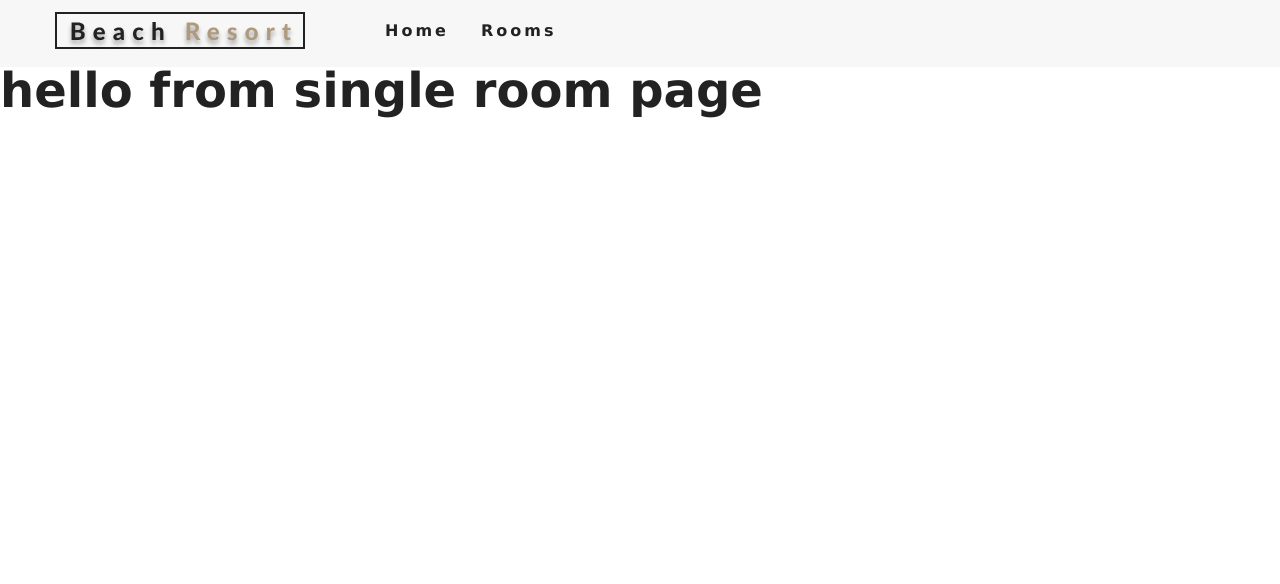
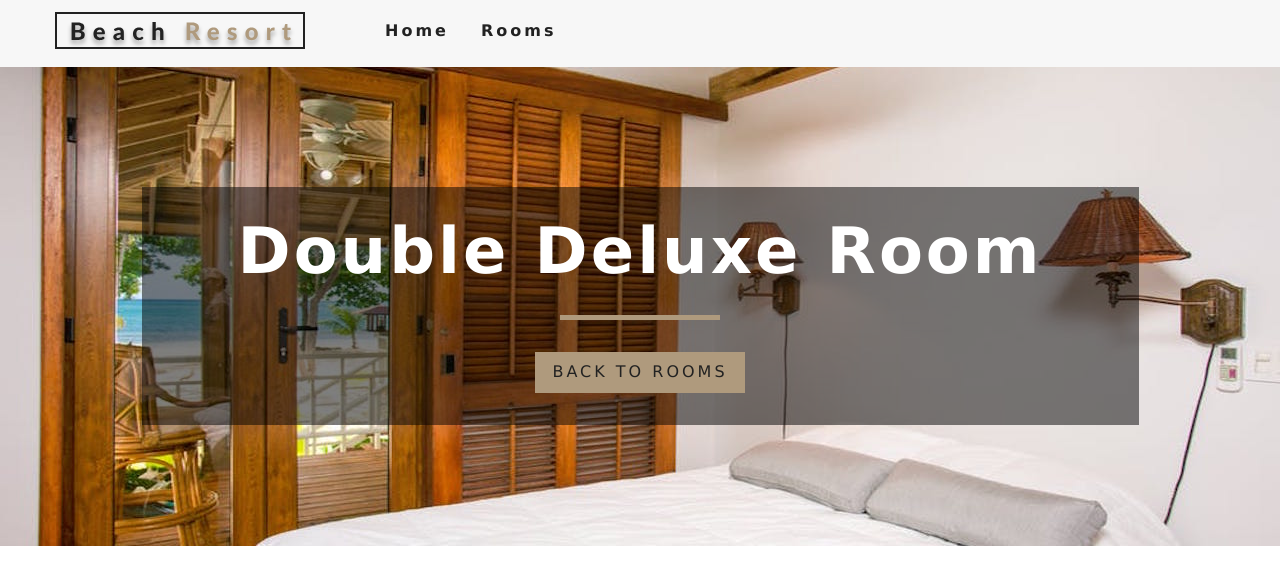
Before and after one commit to chirchir12/reservation, a React (Create React App) app: page /rooms/double-deluxe in a window 1280 px wide. Shown: the top 584 px of the page. Built offline with nearby package versions, Linux system fonts and the light colour scheme.

Commit message:
add styled components

```diff
--- a/package.json
+++ b/package.json
@@ -10,7 +10,8 @@
     "react-dom": "^16.13.1",
     "react-icons": "^3.10.0",
     "react-router-dom": "^5.2.0",
-    "react-scripts": "3.4.1"
+    "react-scripts": "3.4.1",
+    "styled-components": "^5.1.1"
   },
   "scripts": {
     "start": "react-scripts start",
--- a/src/Pages/SingleRoom.js
+++ b/src/Pages/SingleRoom.js
@@ -1,11 +1,54 @@
 import React, { Component } from 'react';
+import defaultImage from '../images/room-1.jpeg';
+import { RoomsContext } from '../context';
+import { Link } from 'react-router-dom';
+import Banner from '../components/Banner';
 
+import StyledHero from '../components/StyledHero';
 class SingleRoo extends Component {
+  static contextType = RoomsContext;
+  constructor(props) {
+    super(props);
+    this.state = {
+      slug: this.props.match.params.slug,
+      defaultImage,
+    };
+  }
+
   render() {
+    const { getRoom } = this.context;
+    const room = getRoom(this.state.slug);
+    if (!room) {
+      return (
+        <div className="error">
+          <h3>No such room exist</h3>
+          <Link className="btn-primary" to="/rooms">
+            Back to rooms
+          </Link>
+        </div>
+      );
+    }
+    const {
+      name,
+      description,
+      images,
+      size,
+      price,
+      breakfast,
+      extras,
+      pets,
+      capacity,
+    } = room;
     return (
-      <div>
-        <h1>hello from single room page</h1>
-      </div>
+      <>
+        <StyledHero img={images[0] || this.state.defaultImage}>
+          <Banner title={`${name} room`}>
+            <Link to="/rooms" className="btn-primary">
+              back to rooms
+            </Link>
+          </Banner>
+        </StyledHero>
+      </>
     );
   }
 }
--- a/src/components/Room.js
+++ b/src/components/Room.js
@@ -1,4 +1,5 @@
 import React from 'react';
+import PropTypes from 'prop-types';
 import defaultImage from '../images/room-1.jpeg';
 import { Link } from 'react-router-dom';
 function Room({ room }) {
@@ -19,4 +20,13 @@ function Room({ room }) {
   );
 }
 
+Room.prototype = {
+  room: PropTypes.shape({
+    name: PropTypes.string.isRequired,
+    slug: PropTypes.string.isRequired,
+    images: PropTypes.arrayOf(PropTypes.string).isRequired,
+    price: PropTypes.number.isRequired,
+  }),
+};
+
 export default Room;
--- /dev/null
+++ b/src/components/StyledHero.js
@@ -0,0 +1,12 @@
+import styled from 'styled-components';
+import defaultImage from '../images/room-1.jpeg';
+
+const StyledHero = styled.header`
+  min-height: 60vh;
+  background: url(${(props) => props.img}) center/cover no-repeat;
+  display: flex;
+  align-items: center;
+  justify-content: center;
+`;
+
+export default StyledHero;
--- a/src/components/Title.js
+++ b/src/components/Title.js
@@ -4,6 +4,7 @@ function Title({ title }) {
   return (
     <div className="section-title">
       <h4>{title}</h4>
+      <div></div>
     </div>
   );
 }
--- a/src/context.js
+++ b/src/context.js
@@ -31,9 +31,15 @@ class RoomsProvider extends Component {
     });
     return tempdata;
   }
+
+  getRoom = (slug) => {
+    let tempRoom = [...this.state.rooms];
+    let room = tempRoom.find((room) => room.slug === slug);
+    return room;
+  };
   render() {
     return (
-      <RoomsContext.Provider value={{ ...this.state }}>
+      <RoomsContext.Provider value={{ ...this.state, getRoom: this.getRoom }}>
         {this.props.children}
       </RoomsContext.Provider>
     );
```
Also changed, not shown: 1 other file (tests, documents, lock files or other folders).
